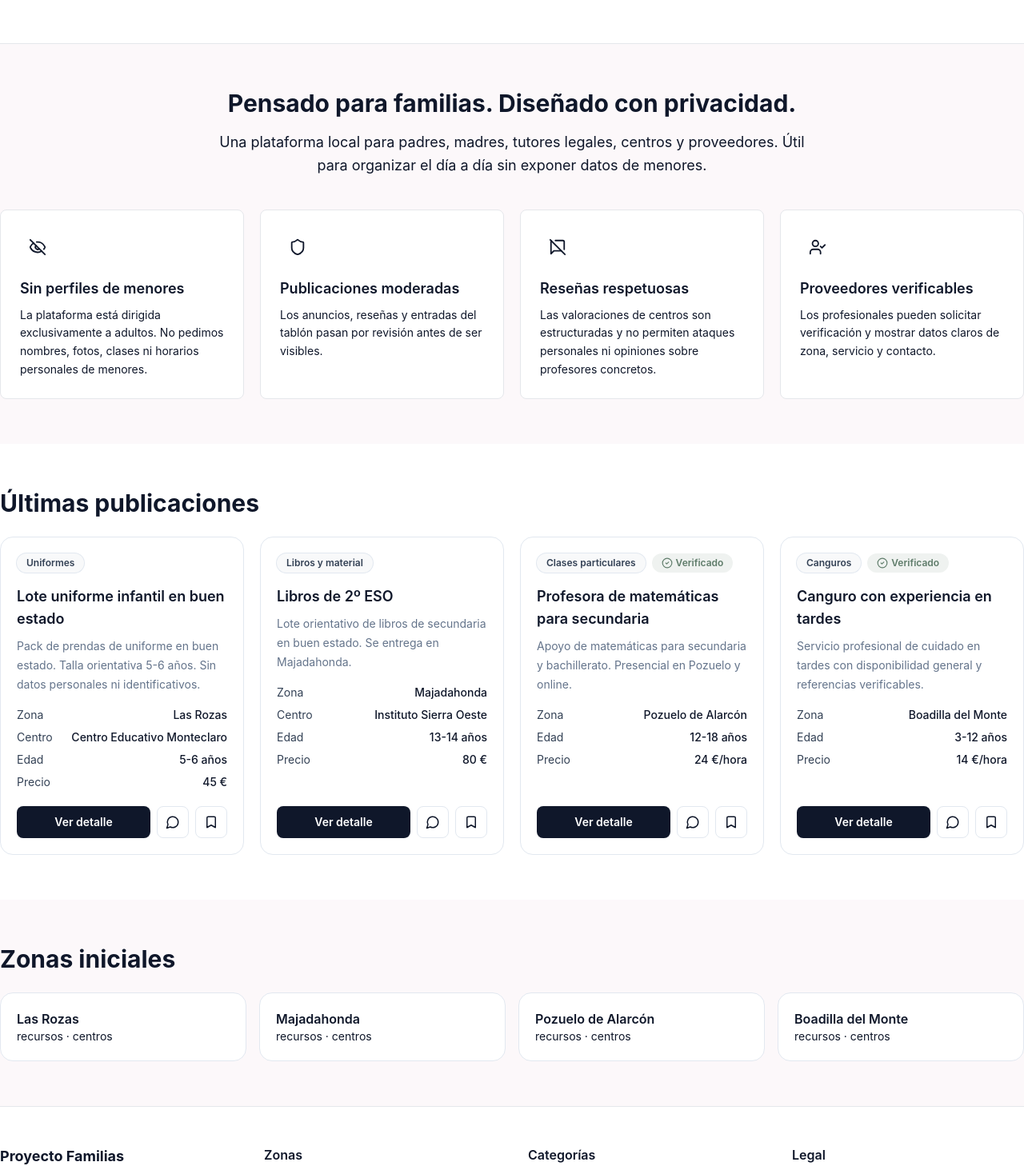
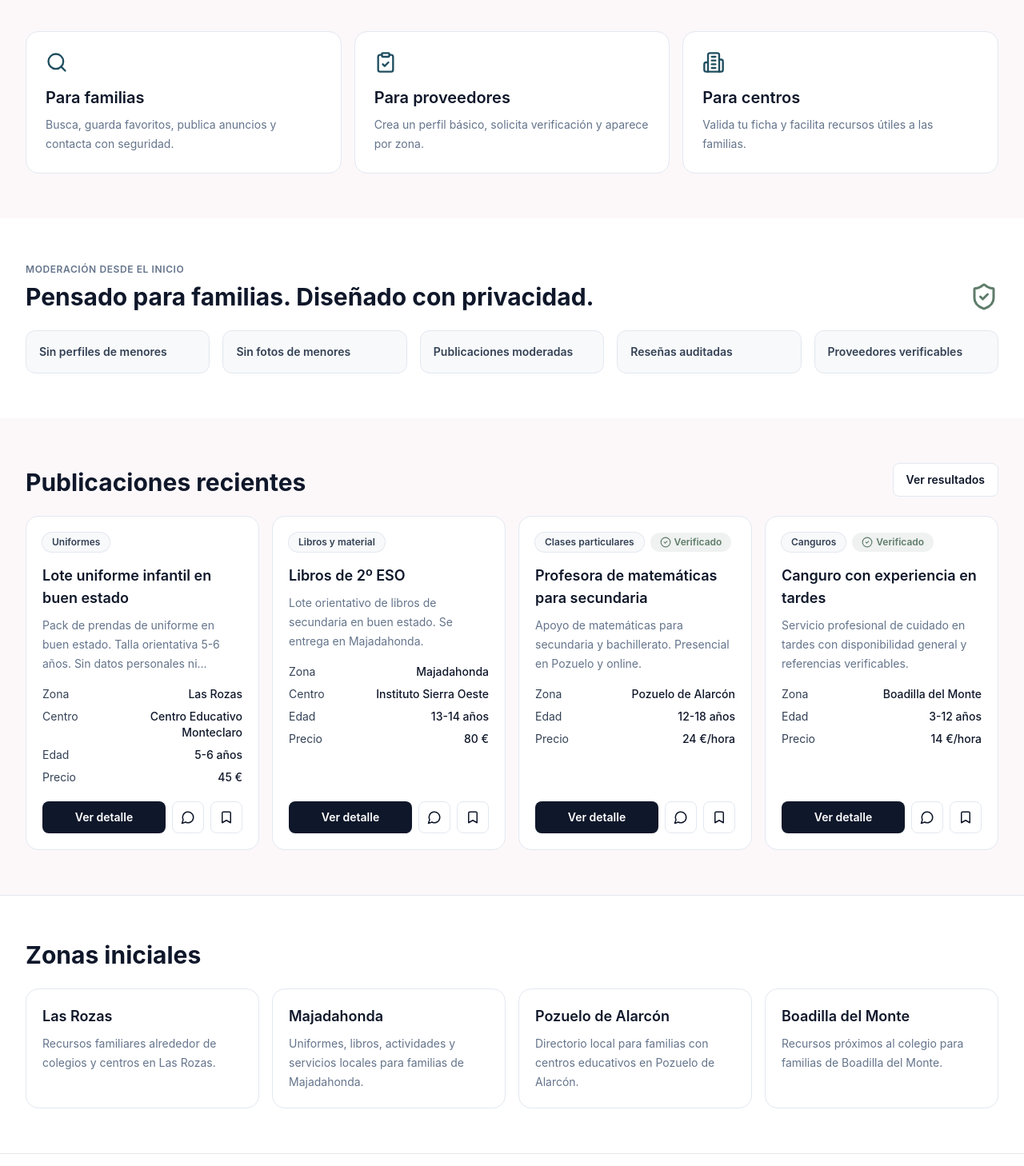
Before and after one commit to rdrgzjavier/kiryco, a Next.js app: page / in a window 1280 px wide. Shown: the part 1297-2755 px from the top of the page at 80% size. Built offline with nearby package versions, Linux system fonts and the light colour scheme.

Commit message:
Align home page with current Kiryco MVP

```diff
--- a/src/app/page.tsx
+++ b/src/app/page.tsx
@@ -2,10 +2,79 @@ import Link from "next/link";
 import CategoryCard from "@/components/CategoryCard";
 import ListingCard from "@/components/ListingCard";
 import SearchHero from "@/components/SearchHero";
-import TrustBlock from "@/components/TrustBlock";
 import { categories, listings, municipalities } from "@/lib/mock-data";
+import { Building2, ClipboardCheck, Search, ShieldCheck } from "lucide-react";
+import type { LucideIcon } from "lucide-react";
+
+const audienceCards: { title: string; text: string; Icon: LucideIcon }[] = [
+  { title: "Para familias", text: "Busca, guarda favoritos, publica anuncios y contacta con seguridad.", Icon: Search },
+  { title: "Para proveedores", text: "Crea un perfil básico, solicita verificación y aparece por zona.", Icon: ClipboardCheck },
+  { title: "Para centros", text: "Valida tu ficha y facilita recursos útiles a las familias.", Icon: Building2 }
+];
 
 export default function Home() {
-  const recentListings = listings.filter((listing) => listing.status === "published").slice(0, 4);
-  return <><section className="page-container py-6 md:py-10"><SearchHero /></section><section className="border-y border-warm-200 bg-white py-14"><div className="page-container"><h2 className="mb-3 text-3xl font-bold">Qué puedes encontrar</h2><div className="grid grid-cols-1 gap-5 sm:grid-cols-2 lg:grid-cols-3">{categories.map((c) => <CategoryCard key={c.id} category={c} />)}</div></div></section><section className="py-14"><div className="page-container"><TrustBlock /></div></section><section className="bg-white py-14"><div className="page-container"><h2 className="mb-6 text-3xl font-bold">Últimas publicaciones</h2><div className="grid grid-cols-1 gap-5 sm:grid-cols-2 lg:grid-cols-4">{recentListings.map((l) => <ListingCard key={l.id} listing={l} />)}</div></div></section><section className="py-14"><div className="page-container"><h2 className="mb-6 text-3xl font-bold">Zonas iniciales</h2><div className="grid gap-4 sm:grid-cols-2 lg:grid-cols-4">{municipalities.map((m) => <Link key={m.id} href={`/zona/${m.slug}`} className="card p-5"><h3 className="font-semibold">{m.name}</h3><p className="text-sm text-warm-600">{m.listingsCount} recursos · {m.centersCount} centros</p></Link>)}</div></div></section></>;
+  const published = listings.filter((listing) => listing.status === "published").slice(0, 4);
+
+  return (
+    <>
+      <div className="page"><SearchHero /></div>
+      <section className="border-y border-line bg-panel py-14">
+        <div className="page">
+          <h2 className="section-title">Qué puedes encontrar</h2>
+          <div className="mt-6 grid gap-4 sm:grid-cols-2 lg:grid-cols-3">
+            {categories.map((category) => <CategoryCard key={category.id} category={category} />)}
+          </div>
+        </div>
+      </section>
+      <section className="page py-14">
+        <div className="grid gap-4 md:grid-cols-3">
+          {audienceCards.map(({ title, text, Icon }) => (
+            <article key={title} className="card p-6">
+              <Icon className="text-petrol" size={28} aria-hidden />
+              <h3 className="mt-4 text-xl font-semibold text-ink">{title}</h3>
+              <p className="mt-2 text-sm leading-6 text-muted">{text}</p>
+            </article>
+          ))}
+        </div>
+      </section>
+      <section className="bg-panel py-14">
+        <div className="page">
+          <div className="flex flex-wrap items-end justify-between gap-4">
+            <div>
+              <p className="label">Moderación desde el inicio</p>
+              <h2 className="section-title mt-2">Pensado para familias. Diseñado con privacidad.</h2>
+            </div>
+            <ShieldCheck className="text-sage" size={36} aria-hidden />
+          </div>
+          <div className="mt-6 grid gap-4 sm:grid-cols-2 lg:grid-cols-5">
+            {["Sin perfiles de menores", "Sin fotos de menores", "Publicaciones moderadas", "Reseñas auditadas", "Proveedores verificables"].map((item) => (
+              <div key={item} className="rounded-xl border border-line bg-soft p-4 text-sm font-semibold text-slatecopy">{item}</div>
+            ))}
+          </div>
+        </div>
+      </section>
+      <section className="page py-14">
+        <div className="flex flex-wrap items-end justify-between gap-4">
+          <h2 className="section-title">Publicaciones recientes</h2>
+          <Link href="/buscar" className="btn-secondary">Ver resultados</Link>
+        </div>
+        <div className="mt-6 grid gap-4 sm:grid-cols-2 lg:grid-cols-4">
+          {published.map((listing) => <ListingCard key={listing.id} listing={listing} />)}
+        </div>
+      </section>
+      <section className="border-t border-line bg-panel py-14">
+        <div className="page">
+          <h2 className="section-title">Zonas iniciales</h2>
+          <div className="mt-6 grid gap-4 sm:grid-cols-2 lg:grid-cols-4">
+            {municipalities.map((municipality) => (
+              <Link key={municipality.id} href={`/zona/${municipality.slug}`} className="card block p-5">
+                <h3 className="text-lg font-semibold text-ink">{municipality.name}</h3>
+                <p className="mt-2 text-sm leading-6 text-muted">{municipality.description}</p>
+              </Link>
+            ))}
+          </div>
+        </div>
+      </section>
+    </>
+  );
 }
```
